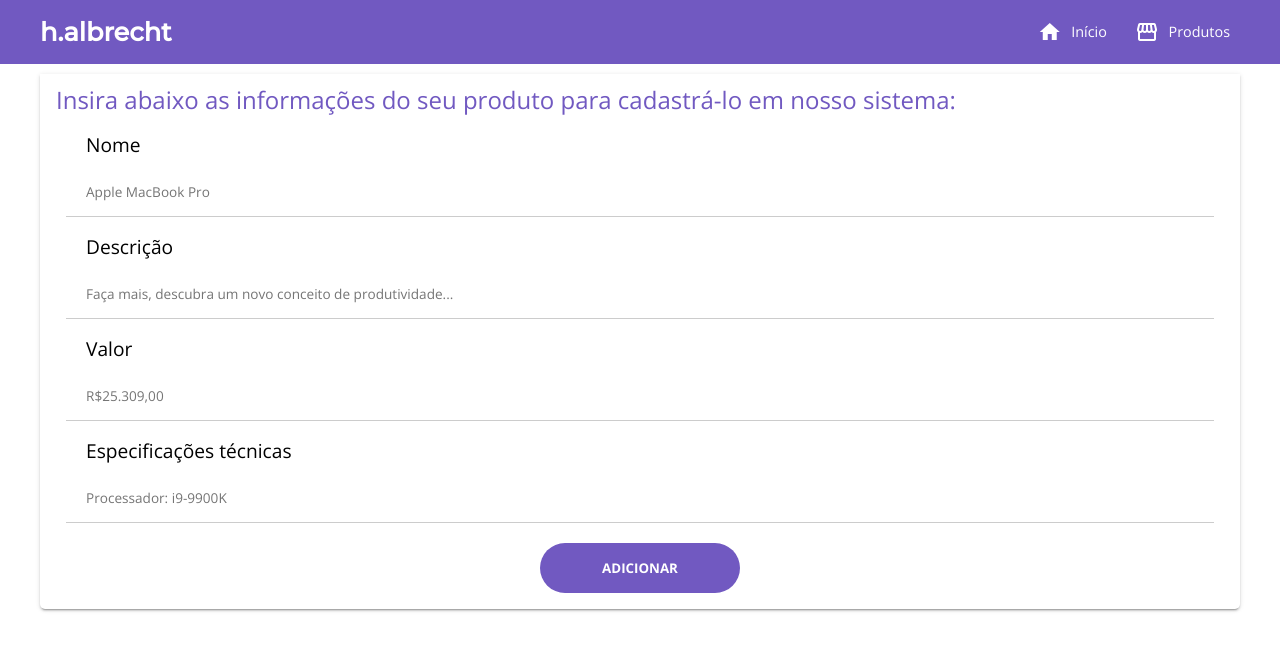
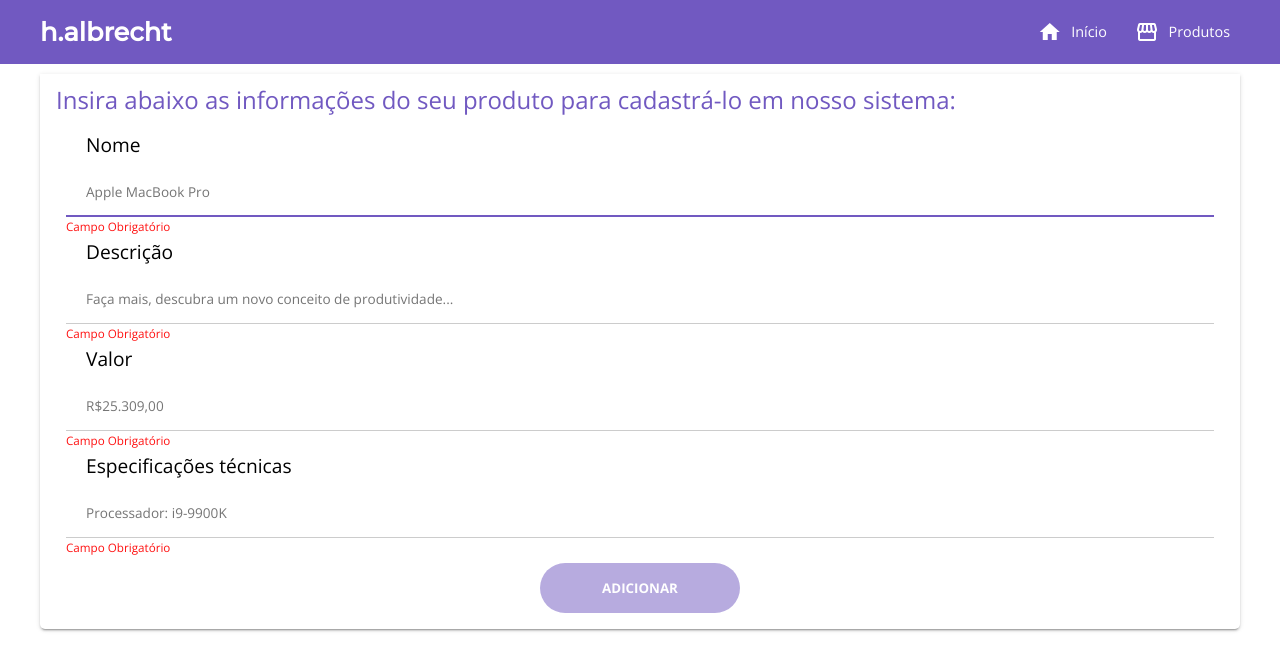
Before and after one commit to albrechthugo/crud-angular, an Angular app in the folder frontend/: page / in a window 1280 px wide. Shown: the top 670 px of the page. Built offline with nearby package versions, Linux system fonts and the light colour scheme.

Commit message:
adding form validation

```diff
--- a/frontend/src/app/components/buttons/action-button/action-button.component.css
+++ b/frontend/src/app/components/buttons/action-button/action-button.component.css
@@ -1,4 +1,4 @@
-.submit.btn {
+.submit.btn, .submit.btn.disabled {
   display: flex;
   align-items: center;
   justify-content: center;
@@ -17,6 +17,11 @@
   background-color: #7159c1;
   color: #fff;
   transition: width 0.1s ease-in-out;
+}
+
+.submit.btn.disabled {
+  opacity: 50%;
+  cursor: not-allowed;
 }
 
 .submit.btn:hover {
--- a/frontend/src/app/modules/product/create-product/create-product.component.css
+++ b/frontend/src/app/modules/product/create-product/create-product.component.css
@@ -17,8 +17,10 @@
   height: 100%;
   padding-left: 10px;
   padding-right: 10px;
+  margin-bottom: 5px;
   display: flex;
   flex-direction: column;
+  position: relative;
 }
 
 .form__container form .form__field label {
--- a/frontend/src/app/modules/product/create-product/create-product.component.html
+++ b/frontend/src/app/modules/product/create-product/create-product.component.html
@@ -1,30 +1,90 @@
 <div class="form__container">
-  <form>
+  <form [formGroup]="createProductForm">
     <div class="form__field">
       <label>Nome</label>
-      <input type="text" name="name" placeholder="Apple MacBook Pro" [(ngModel)]="product.name">
+      <input
+        type="text"
+        name="name"
+        placeholder="Apple MacBook Pro"
+        [(ngModel)]="product.name"
+        formControlName="productName"
+        autofocus
+      >
+      <app-validation-message
+        *ngIf="createProductForm.get('productName').errors?.required"
+        textContent="Campo Obrigatório"
+      >
+      </app-validation-message>
     </div>
 
     <div class="form__field">
       <label>Descrição</label>
-      <input type="text" name="description" maxlength="1000" placeholder="Faça mais, descubra um novo conceito de produtividade..." [(ngModel)]="product.description">
+      <input
+        type="text"
+        name="description"
+        maxlength="1000"
+        placeholder="Faça mais, descubra um novo conceito de produtividade..."
+        [(ngModel)]="product.description"
+        formControlName="productDescription"
+      >
+      <app-validation-message
+        *ngIf="createProductForm.get('productDescription').errors?.required"
+        textContent="Campo Obrigatório"
+      >
+      </app-validation-message>
     </div>
 
     <div class="form__field">
       <label>Valor</label>
-      <input type="text" name="price" placeholder="R$25.309,00" [(ngModel)]="product.price" (keyup)="formatNumberToReal()">
+      <input
+        type="text"
+        name="price"
+        placeholder="R$25.309,00"
+        [(ngModel)]="product.price"
+        (keyup)="formatNumberToReal()"
+        formControlName="productPrice"
+      >
+      <app-validation-message
+        *ngIf="createProductForm.get('productPrice').errors?.required"
+        textContent="Campo Obrigatório"
+      >
+      </app-validation-message>
     </div>
 
     <div class="form__field">
       <label>Especificações técnicas</label>
-      <input type="text" name="specifications" maxlength="1000" placeholder="Processador: i9-9900K" [(ngModel)]="product.specifications">
+      <input
+        type="text"
+        name="specifications"
+        maxlength="1000"
+        placeholder="Processador: i9-9900K"
+        [(ngModel)]="product.specifications"
+        formControlName="productSpecifications"
+      >
+      <app-validation-message
+        *ngIf="createProductForm.get('productSpecifications').errors?.required"
+        textContent="Campo Obrigatório"
+      >
+      </app-validation-message>
     </div>
 
     <app-action-button
       class="submit btn"
       type="submit"
       textContent="Adicionar"
-      (click)="handleSubmitClick()">
+      (click)="handleSubmitClick()"
+      *ngIf="!createProductForm.invalid; else disabled"
+    >
     </app-action-button>
+
+    <ng-template #disabled>
+      <app-action-button
+        class="submit btn disabled"
+        type="submit"
+        textContent="Adicionar"
+      >
+      </app-action-button>
+    </ng-template>
+
   </form>
 </div>
--- a/frontend/src/app/modules/product/create-product/create-product.component.ts
+++ b/frontend/src/app/modules/product/create-product/create-product.component.ts
@@ -3,6 +3,7 @@
 import { SharedService } from '../../shared/shared.service';
 import { Product } from "../product.model";
 import { Router } from "@angular/router";
+import { FormBuilder, FormGroup, Validators } from '@angular/forms';
 
 @Component({
   selector: 'app-create-product',
@@ -18,15 +19,39 @@
     description: ''
   }
 
-  constructor(private productService: ProductService, private sharedService: SharedService, private router: Router) {}
+  createProductForm: FormGroup;
 
-  ngOnInit(): void {}
+  constructor(private productService: ProductService,
+              private sharedService: SharedService,
+              private router: Router,
+              private formBuilder: FormBuilder) {}
+
+  ngOnInit(): void {
+    this.createProductForm = this.formBuilder.group({
+      productName: [
+        `${this.product.name}`,
+        Validators.required
+      ],
+      productDescription: [
+        `${this.product.description}`,
+        Validators.required
+      ],
+      productPrice: [
+        `${this.product.price}`,
+        Validators.required
+      ],
+      productSpecifications: [
+        `${this.product.specifications}`,
+        Validators.required
+      ],
+    });
+  }
 
   handleSubmitClick(): void {
-    this.productService.createProduct(this.product).subscribe(() => {
-      this.sharedService.showConfirmationPopUp('Produto adicionado com sucesso!');
-      this.router.navigate(['/products']);
-    });
+      this.productService.createProduct(this.product).subscribe(() => {
+        this.sharedService.showConfirmationPopUp('Produto adicionado com sucesso!');
+        this.router.navigate(['/products']);
+      });
   }
 
   formatNumberToReal(): void {}
```
Also changed, not shown: frontend/src/app/components/buttons/action-button/action-button.component.html (+6 -1 lines).
